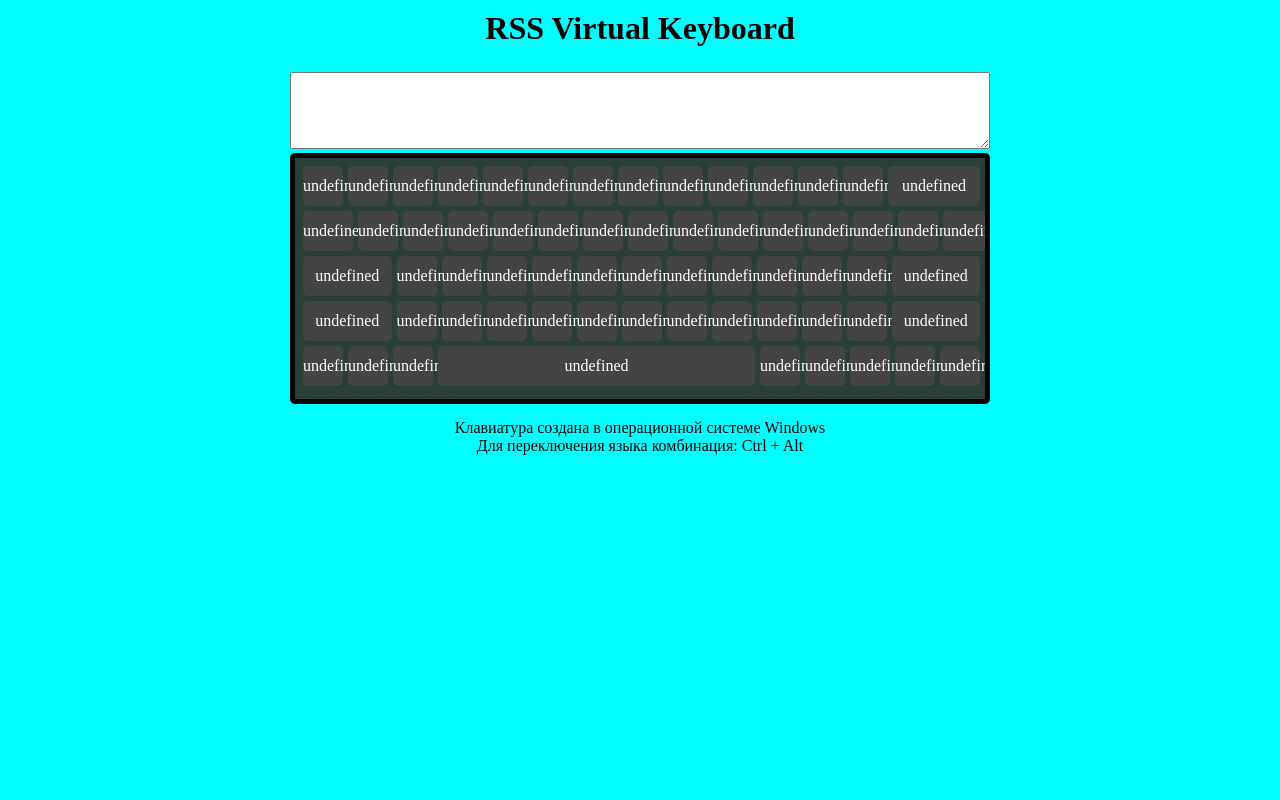
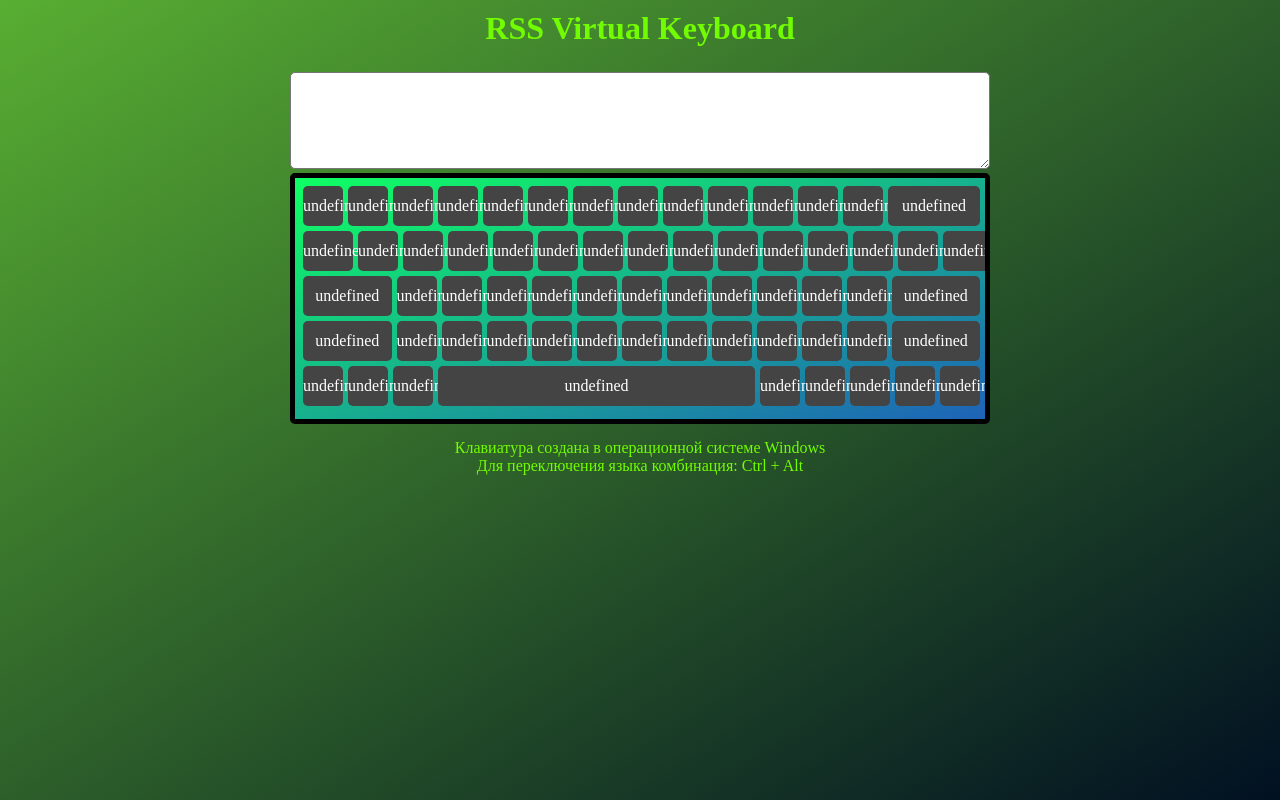
Before and after one commit to HuMaN89/virtual-keyboard, a website: page virtual-keyboard/index.html in a window 1280 px wide. Drawn offline with Linux system fonts and the light colour scheme.

Commit message:
feat: css done

```diff
--- a/virtual-keyboard/css/style.css
+++ b/virtual-keyboard/css/style.css
@@ -2,12 +2,16 @@
   margin: 0;
   padding: 0;
   box-sizing: border-box;
+  color: #72fc02;
 }
-
 .virtual-keyboard {
   width: 100%;
   height: 100vh;
-  background-color: aqua;
+  background: linear-gradient(
+    to right bottom,
+    rgb(88, 174, 50),
+    rgb(1, 16, 34)
+  );
   text-align: center;
   padding-top: 10px;
 }
@@ -16,6 +20,9 @@
 }
 .text-area {
   width: 700px;
+  border-radius: 5px;
+  padding: 10px;
+  color: #000000;
 }
 .keyboard {
   width: 700px;
@@ -23,7 +30,11 @@
   margin-bottom: 15px;
   padding: 8px 0px 8px 8px;
   border: 5px solid #000000;
-  background-color: #293f38;
+  background: linear-gradient(
+    to right bottom,
+    rgb(15, 255, 99),
+    rgb(30, 99, 184)
+  );
   border-radius: 5px;
   overflow: hidden;
 }
```
